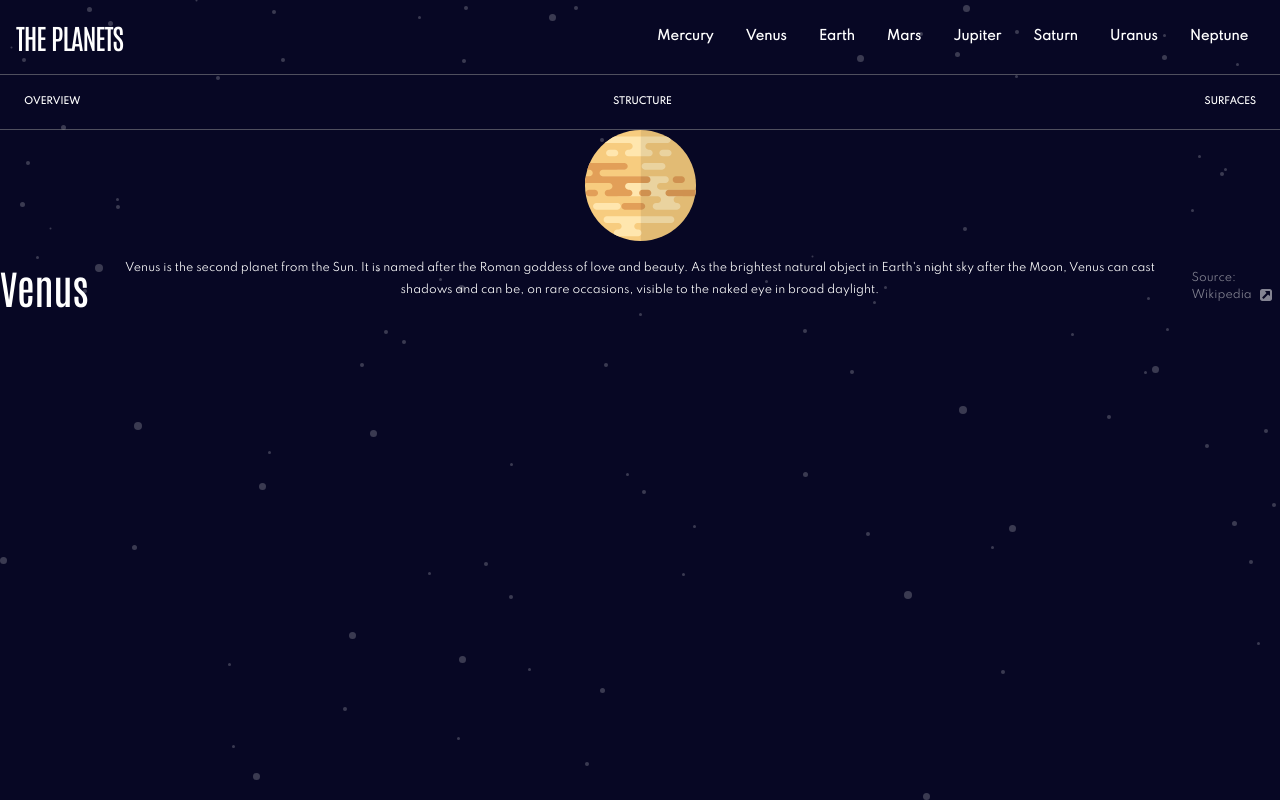
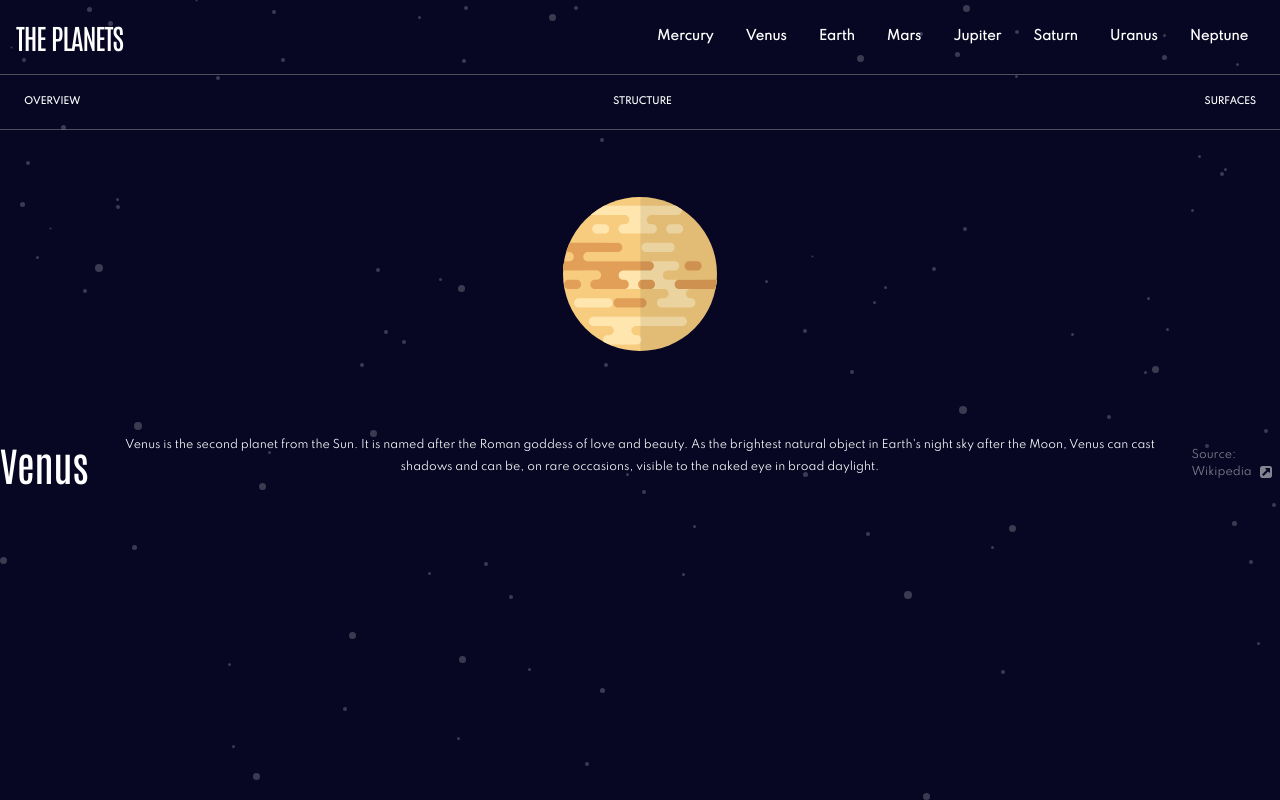
Before and after one commit to DLBY/planets-fact-site, a React (Vite) app: page /venus in a window 1280 px wide. Built offline with nearby package versions, Linux system fonts and the light colour scheme.

Commit message:
WIP: img component

```diff
--- a/src/components/Planet/PlanetImage.tsx
+++ b/src/components/Planet/PlanetImage.tsx
@@ -3,14 +3,20 @@ import { Image } from '..';
 
 export const PlanetImage = ({ planetData }: { planetData: PlanetProps }) => {
   return (
-    <div className="flex justify-center items-center">
+    <div
+      className={
+        'flex mx-auto h-[100vw] max-h-72 max-w-[' +
+        planetData.mobileImgWidth +
+        'px] md:max-w-[' +
+        planetData.tabletImgWidth +
+        'px]'
+      }
+    >
       <Image
         src={planetData.images.planet}
         alt={planetData.name}
-        width={planetData.mobileImgWidth}
-        className={
-          'w-[' + planetData.mobileImgWidth + 'px] md:w-[' + planetData.tabletImgWidth + 'px]'
-        }
+        width={planetData.mobileImgWidth + 'px'}
+        className={'m-auto'}
       />
     </div>
   );
--- a/src/data/data.ts
+++ b/src/data/data.ts
@@ -18,9 +18,9 @@ export const planetsData = [
     "radius": "2,439.7 KM",
     "temperature": "430°c",
     "images": {
-      "planet": "src/assets/icons/planet-mercury.svg",
-      "internal": "src/assets/icons/planet-mercury-internal.svg",
-      "geology": "src/assets/icons/geology-mercury.png"
+      "planet": "/src/assets/icons/planet-mercury.svg",
+      "internal": "/src/assets/icons/planet-mercury-internal.svg",
+      "geology": "/src/assets/icons/geology-mercury.png"
     },
     "mobileImgWidth" : "111",
     "tabletImgWidth" : "184",
@@ -45,13 +45,13 @@ export const planetsData = [
     "radius": "6,051.8 KM",
     "temperature": "471°c",
     "images": {
-      "planet": "src/assets/icons/planet-venus.svg",
-      "internal": "src/assets/icons/planet-venus-internal.svg",
-      "geology": "src/assets/icons/geology-venus.png"
+      "planet": "/src/assets/icons/planet-venus.svg",
+      "internal": "/src/assets/icons/planet-venus-internal.svg",
+      "geology": "/src/assets/icons/geology-venus.png"
     },
-    "mobileImgWidth" : "111",
-    "tabletImgWidth" : "184",
-    "desktopImgWidth" : "290"
+    "mobileImgWidth" : "154",
+    "tabletImgWidth" : "253",
+    "desktopImgWidth" : "400"
   },
   {
     "name": "Earth",
@@ -72,13 +72,13 @@ export const planetsData = [
     "radius": "6,371 KM",
     "temperature": "16°c",
     "images": {
-      "planet": "src/assets/icons/planet-earth.svg",
-      "internal": "src/assets/icons/planet-earth-internal.svg",
-      "geology": "src/assets/icons/geology-earth.png"
+      "planet": "/src/assets/icons/planet-earth.svg",
+      "internal": "/src/assets/icons/planet-earth-internal.svg",
+      "geology": "/src/assets/icons/geology-earth.png"
     },
-    "mobileImgWidth" : "111",
-    "tabletImgWidth" : "184",
-    "desktopImgWidth" : "290"
+    "mobileImgWidth" : "173",
+    "tabletImgWidth" : "285",
+    "desktopImgWidth" : "450"
   },
   {
     "name": "Mars",
@@ -99,13 +99,13 @@ export const planetsData = [
     "radius": "3,389.5 KM",
     "temperature": "-28°c",
     "images": {
-      "planet": "src/assets/icons/planet-mars.svg",
-      "internal": "src/assets/icons/planet-mars-internal.svg",
-      "geology": "src/assets/icons/geology-mars.png"
+      "planet": "/src/assets/icons/planet-mars.svg",
+      "internal": "/src/assets/icons/planet-mars-internal.svg",
+      "geology": "/src/assets/icons/geology-mars.png"
     },
-    "mobileImgWidth" : "111",
-    "tabletImgWidth" : "184",
-    "desktopImgWidth" : "290"
+    "mobileImgWidth" : "129",
+    "tabletImgWidth" : "213",
+    "desktopImgWidth" : "336"
   },
   {
     "name": "Jupiter",
@@ -126,13 +126,13 @@ export const planetsData = [
     "radius": "69,911 KM",
     "temperature": "-108°c",
     "images": {
-      "planet": "src/assets/icons/planet-jupiter.svg",
-      "internal": "src/assets/icons/planet-jupiter-internal.svg",
-      "geology": "src/assets/icons/geology-jupiter.png"
+      "planet": "/src/assets/icons/planet-jupiter.svg",
+      "internal": "/src/assets/icons/planet-jupiter-internal.svg",
+      "geology": "/src/assets/icons/geology-jupiter.png"
     },
-    "mobileImgWidth" : "111",
-    "tabletImgWidth" : "184",
-    "desktopImgWidth" : "290"
+    "mobileImgWidth" : "224",
+    "tabletImgWidth" : "369",
+    "desktopImgWidth" : "582"
   },
   {
     "name": "Saturn",
@@ -153,13 +153,13 @@ export const planetsData = [
     "radius": "58,232 KM",
     "temperature": "-138°c",
     "images": {
-      "planet": "src/assets/icons/planet-saturn.svg",
-      "internal": "src/assets/icons/planet-saturn-internal.svg",
-      "geology": "src/assets/icons/geology-saturn.png"
+      "planet": "/src/assets/icons/planet-saturn.svg",
+      "internal": "/src/assets/icons/planet-saturn-internal.svg",
+      "geology": "/src/assets/icons/geology-saturn.png"
     },
-    "mobileImgWidth" : "111",
-    "tabletImgWidth" : "184",
-    "desktopImgWidth" : "290"
+    "mobileImgWidth" : "256",
+    "tabletImgWidth" : "422",
+    "desktopImgWidth" : "666"
   },
   {
     "name": "Uranus",
@@ -180,13 +180,13 @@ export const planetsData = [
     "radius": "25,362 KM",
     "temperature": "-195°c",
     "images": {
-      "planet": "src/assets/icons/planet-uranus.svg",
-      "internal": "src/assets/icons/planet-uranus-internal.svg",
-      "geology": "src/assets/icons/geology-uranus.png"
+      "planet": "/src/assets/icons/planet-uranus.svg",
+      "internal": "/src/assets/icons/planet-uranus-internal.svg",
+      "geology": "/src/assets/icons/geology-uranus.png"
     },
-    "mobileImgWidth" : "111",
-    "tabletImgWidth" : "184",
-    "desktopImgWidth" : "290"
+    "mobileImgWidth" : "176",
+    "tabletImgWidth" : "290",
+    "desktopImgWidth" : "458"
   },
   {
     "name": "Neptune",
@@ -207,12 +207,12 @@ export const planetsData = [
     "radius": "24,622 KM",
     "temperature": "-201°c",
     "images": {
-      "planet": "src/assets/icons/planet-neptune.svg",
-      "internal": "src/assets/icons/planet-neptune-internal.svg",
-      "geology": "src/assets/icons/geology-neptune.png"
+      "planet": "/src/assets/icons/planet-neptune.svg",
+      "internal": "/src/assets/icons/planet-neptune-internal.svg",
+      "geology": "/src/assets/icons/geology-neptune.png"
     },
-    "mobileImgWidth" : "111",
-    "tabletImgWidth" : "184",
-    "desktopImgWidth" : "290"
+    "mobileImgWidth" : "173",
+    "tabletImgWidth" : "285",
+    "desktopImgWidth" : "450"
   }
 ]
```
